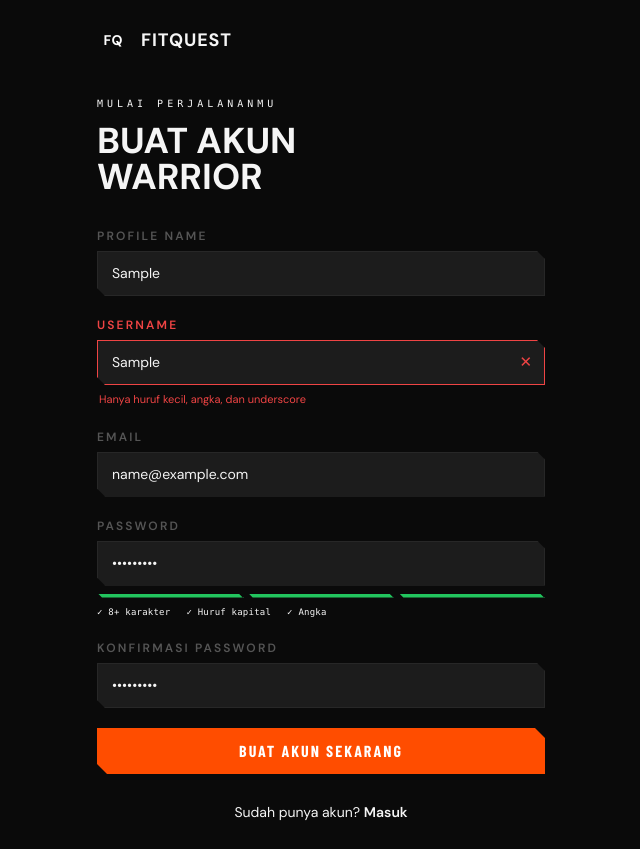
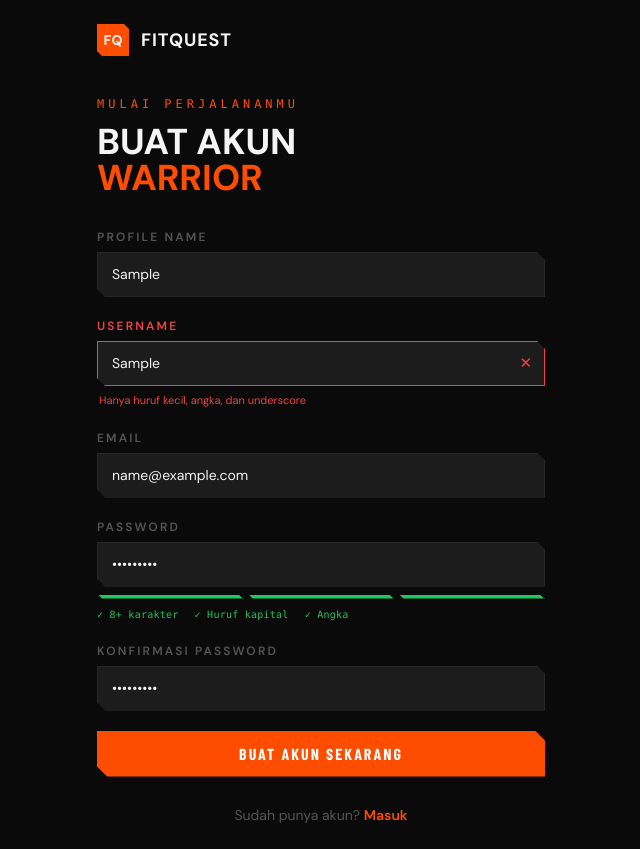
Before and after one commit to RapzzKY24/FitQuest, a Next.js app: page /auth/register in a window 1280 px wide. Both pictures are taken after typing "Sample", "Sample", "name@example.com", "Sample123", "Sample123" into the empty fields and a click on the button "BUAT AKUN SEKARANG". Shown: the whole page, without its empty margins (319-959 px from the left). Built offline with nearby package versions, Linux system fonts and the light colour scheme; a web font is replaced by a local one.

Commit message:
fix: refactor className on register form

```diff
--- a/src/app/auth/register/page.tsx
+++ b/src/app/auth/register/page.tsx
@@ -2,9 +2,9 @@ import {RegisterForm} from "@/src/features/auth";
 
 const RegisterPage = () => {
   return (
-    <div>
+    <main>
       <RegisterForm />
-    </div>
+    </main>
   );
 };
 
--- a/src/app/globals.css
+++ b/src/app/globals.css
@@ -16,6 +16,7 @@
   --warning: #eab308;
   --danger: #ef4444;
   --info: #3b82f6;
+  --text-xxs : 10px;
 }
 
 @theme {
@@ -33,6 +34,7 @@
   --color-warning: var(--warning);
   --color-danger: var(--danger);
   --color-info: var(--info);
+  --text-xxs : var(--text-xxs);
 }
 
 @layer base {
--- a/src/features/auth/components/LoginForm.tsx
+++ b/src/features/auth/components/LoginForm.tsx
@@ -45,7 +45,7 @@ export function LoginForm() {
           className="absolute inset-0 opacity-[0.04]"
           style={{
             backgroundImage:
-              "linear-gradient(var(--border) 1px, transparent 1px), linear-gradient(90deg, var(--border) 1px, transparent 1px)",
+              "linear-gradient(var(--text) 2px, transparent 2px), linear-gradient(90deg, var(--text) 2px, transparent 2px)",
             backgroundSize: "40px 40px",
           }}
         />
@@ -73,7 +73,7 @@ export function LoginForm() {
 
         {/* Center copy */}
         <div className="relative z-10">
-          <p className="font-mono text-[10px] tracking-[4px] uppercase text-primary mb-6">
+          <p className="font-mono text-xxs tracking-[4px] uppercase text-primary mb-6">
             LEVEL UP YOUR LIFE
           </p>
           <h1 className="font-display font-black text-6xl leading-none uppercase mb-6">
@@ -81,7 +81,7 @@ export function LoginForm() {
             <br />
             <span className="text-primary">COUNTS.</span>
           </h1>
-          <p className="font-body text-muted text-base max-w-sm leading-relaxed">
+          <p className="font-mono text-base max-w-sm leading-relaxed">
             Workout harian jadi quest. XP numpuk tiap sesi. GymBro-mu evolve
             seiring progresmu.
           </p>
--- a/src/features/auth/components/RegisterForm.tsx
+++ b/src/features/auth/components/RegisterForm.tsx
@@ -35,7 +35,7 @@ function PasswordStrength({password}: {password: string}) {
           <div
             key={i}
             className={`flex-1 h-1 cc-xs transition-colors duration-300 ${
-              i < strength ? colors[strength] : "bg-fq-border"
+              i < strength ? colors[strength] : "bg-border"
             }`}
           />
         ))}
@@ -45,8 +45,8 @@ function PasswordStrength({password}: {password: string}) {
         {checks.map((c) => (
           <span
             key={c.label}
-            className={`font-mono text-[9px] tracking-wide transition-colors ${
-              c.ok ? "text-fq-success" : "text-fq-muted"
+            className={`font-mono text-xxs tracking-wide transition-colors ${
+              c.ok ? "text-success" : "text-muted"
             }`}>
             {c.ok ? "✓" : "○"} {c.label}
           </span>
@@ -87,36 +87,34 @@ export function RegisterForm() {
   }
 
   return (
-    <div className="min-h-screen bg-fq-bg flex items-center justify-center p-6 ">
+    <div className="min-h-screen bg-background flex items-center justify-center p-6 ">
       <div className="w-full max-w-md">
         {/* Logo */}
         <div className="flex items-center gap-3 mb-10">
-          <div className="w-8 h-8 bg-fq-primary cc-xs flex items-center justify-center">
-            <span className="font-display font-black text-white text-sm">
-              FQ
-            </span>
+          <div className="w-8 h-8 bg-primary cc-xs flex items-center justify-center">
+            <span className="font-display font-black text-sm">FQ</span>
           </div>
-          <span className="font-display font-black text-fq-text text-lg tracking-wider uppercase">
+          <span className="font-display font-black text-lg tracking-wider uppercase">
             FitQuest
           </span>
         </div>
 
         {/* Heading */}
         <div className="mb-8">
-          <p className="font-mono text-[10px] tracking-[4px] uppercase text-fq-primary mb-3">
+          <p className="font-mono text-xs tracking-[4px] uppercase text-primary mb-3">
             MULAI PERJALANANMU
           </p>
-          <h2 className="font-display font-black text-4xl uppercase text-fq-text leading-none">
+          <h2 className="font-display font-black text-4xl uppercase leading-none">
             BUAT AKUN
             <br />
-            <span className="text-fq-primary">WARRIOR</span>
+            <span className="text-primary">WARRIOR</span>
           </h2>
         </div>
 
         {/* Server error */}
         {serverError && (
-          <div className="mb-6 px-4 py-3 bg-fq-danger/10 border border-fq-danger/30 cc-sm">
-            <p className="font-body text-sm text-fq-danger">{serverError}</p>
+          <div className="mb-6 px-4 py-3 bg-danger/10 border border-danger/30 cc-sm">
+            <p className="font-body text-sm text-danger">{serverError}</p>
           </div>
         )}
 
@@ -197,11 +195,11 @@ export function RegisterForm() {
         </form>
 
         {/* Login link */}
-        <p className="font-body text-center text-sm text-fq-muted mt-7">
+        <p className="font-body text-center text-sm text-muted mt-7">
           Sudah punya akun?{" "}
           <Link
             href="/auth/login"
-            className="text-fq-primary font-semibold hover:text-fq-secondary transition-colors">
+            className="text-primary font-semibold hover:text-secondary transition-colors">
             Masuk
           </Link>
         </p>
```
